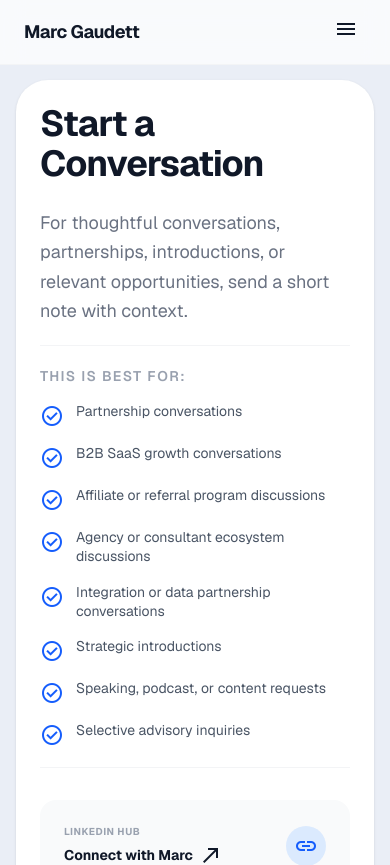
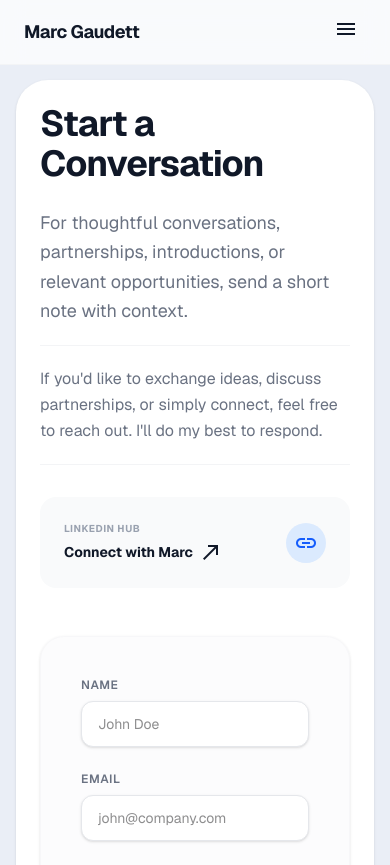
Before and after one commit to itsAnurag07/Marc-Gaudett, a Next.js app: page /contact in a window 390 px wide. Shown: the top 865 px of the page. Built offline with nearby package versions, Linux system fonts and the light colour scheme.

Commit message:
refine: remove sales-oriented elements, simplify CTAs and contact page

```diff
--- a/src/app/HomeClient.tsx
+++ b/src/app/HomeClient.tsx
@@ -85,14 +85,8 @@ export default function HomeClient() {
               </div>
               <div className="flex flex-wrap gap-4 items-center mt-1">
                 <Link
-                  href="/contact"
-                  className="bg-blue-600 text-white px-8 py-3.5 rounded-full font-semibold hover:bg-blue-700 shadow-sm hover:scale-[1.02] active:scale-[0.98] transition-all cursor-pointer block text-center"
-                >
-                  Start a Conversation
-                </Link>
-                <Link
                   href="/focus-areas"
-                  className="bg-transparent border border-gray-300 text-gray-700 px-8 py-3.5 rounded-full font-semibold hover:bg-gray-50 hover:scale-[1.02] active:scale-[0.98] transition-all cursor-pointer flex items-center gap-2"
+                  className="bg-blue-600 text-white px-8 py-3.5 rounded-full font-semibold hover:bg-blue-700 shadow-sm hover:scale-[1.02] active:scale-[0.98] transition-all cursor-pointer flex items-center gap-2"
                 >
                   View Focus Areas <span className="material-symbols-outlined text-[18px]">arrow_forward</span>
                 </Link>
@@ -239,9 +233,6 @@ export default function HomeClient() {
               <div className="border-l-4 border-blue-600 pl-4 py-1 italic text-gray-700 font-semibold bg-blue-50/50 rounded-r-xl">
                 "Marc is especially interested in practical growth systems that create leverage without unnecessary complexity."
               </div>
-              <p>
-                Currently operating inside one of the fastest-growing outbound platforms in B2B SaaS, building data partnerships and integration ecosystems at scale.
-              </p>
             </div>
           </div>
         </div>
--- a/src/app/contact/ContactClient.tsx
+++ b/src/app/contact/ContactClient.tsx
@@ -73,30 +73,9 @@ export default function ContactClient() {
               </div>
 
               <div className="border-t border-gray-100 pt-5">
-                <h3 className="text-sm font-semibold text-gray-400 uppercase tracking-widest block mb-4">
-                  This is best for:
-                </h3>
-                <ul className="space-y-4">
-                  {[
-                    "Partnership conversations",
-                    "B2B SaaS growth conversations",
-                    "Affiliate or referral program discussions",
-                    "Agency or consultant ecosystem discussions",
-                    "Integration or data partnership conversations",
-                    "Strategic introductions",
-                    "Speaking, podcast, or content requests",
-                    "Selective advisory inquiries",
-                  ].map((reason, idx) => (
-                    <li key={idx} className="flex items-start gap-3 group">
-                      <span className="material-symbols-outlined text-blue-600 text-[20px] shrink-0 mt-0.5">
-                        check_circle
-                      </span>
-                      <span className="text-sm text-gray-600 group-hover:text-gray-900 transition-colors leading-snug">
-                        {reason}
-                      </span>
-                    </li>
-                  ))}
-                </ul>
+                <p className="text-base text-gray-500 leading-relaxed">
+                  If you&apos;d like to exchange ideas, discuss partnerships, or simply connect, feel free to reach out. I&apos;ll do my best to respond.
+                </p>
               </div>
 
               <div className="border-t border-gray-100 pt-8">
--- a/src/app/focus-areas/FocusAreasClient.tsx
+++ b/src/app/focus-areas/FocusAreasClient.tsx
@@ -154,14 +154,11 @@ export default function FocusAreasClient() {
           </div>
         </section>
 
-        {/* CTA Container Card (White Shell) */}
+        {/* Closing Note */}
         <section className="max-w-7xl mx-auto fade-in-on-scroll">
           <div className="bg-white rounded-[32px] md:rounded-[48px] shadow-sm p-8 md:p-16 text-center">
-            <h2 className="text-3xl md:text-4xl font-bold text-gray-900 mb-4">
-              Looking to scale your ecosystem?
-            </h2>
-            <p className="text-lg text-gray-500 mb-8 max-w-xl mx-auto leading-relaxed">
-              Let&apos;s discuss how these focus areas can be tailored to your current stage and long-term vision.
+            <p className="text-xl font-bold text-gray-900 max-w-xl mx-auto leading-relaxed mb-8">
+              These are the areas I spend most of my time in. Always happy to compare notes.
             </p>
             <div className="flex justify-center">
               <Link
--- a/src/components/Footer.tsx
+++ b/src/components/Footer.tsx
@@ -85,10 +85,6 @@ export default function Footer({ onScrollToSection }: FooterProps) {
           <p className="font-body-md text-body-md text-secondary">
             © {new Date().getFullYear()} Marc Gaudett. All rights reserved.
           </p>
-          <div className="flex md:justify-end gap-stack-md items-center">
-            <div className="w-2.5 h-2.5 rounded-full bg-emerald-500 animate-pulse"></div>
-            <span className="font-label text-label text-secondary">Currently accepting new engagements</span>
-          </div>
         </div>
       </div>
     </footer>
--- a/src/components/Navbar.tsx
+++ b/src/components/Navbar.tsx
@@ -73,7 +73,7 @@ export default function Navbar({ onScrollToSection }: NavbarProps) {
             onClick={(e) => handleNavClick("contact", "/contact", e)}
             className="ml-1 bg-blue-600 text-white px-6 py-2.5 rounded-full text-sm font-semibold hover:bg-blue-700 transition-all cursor-pointer shadow-sm hover:scale-[1.02] active:scale-[0.98] block text-center"
           >
-            Contact
+            Start a Conversation
           </Link>
         </div>
 
```
